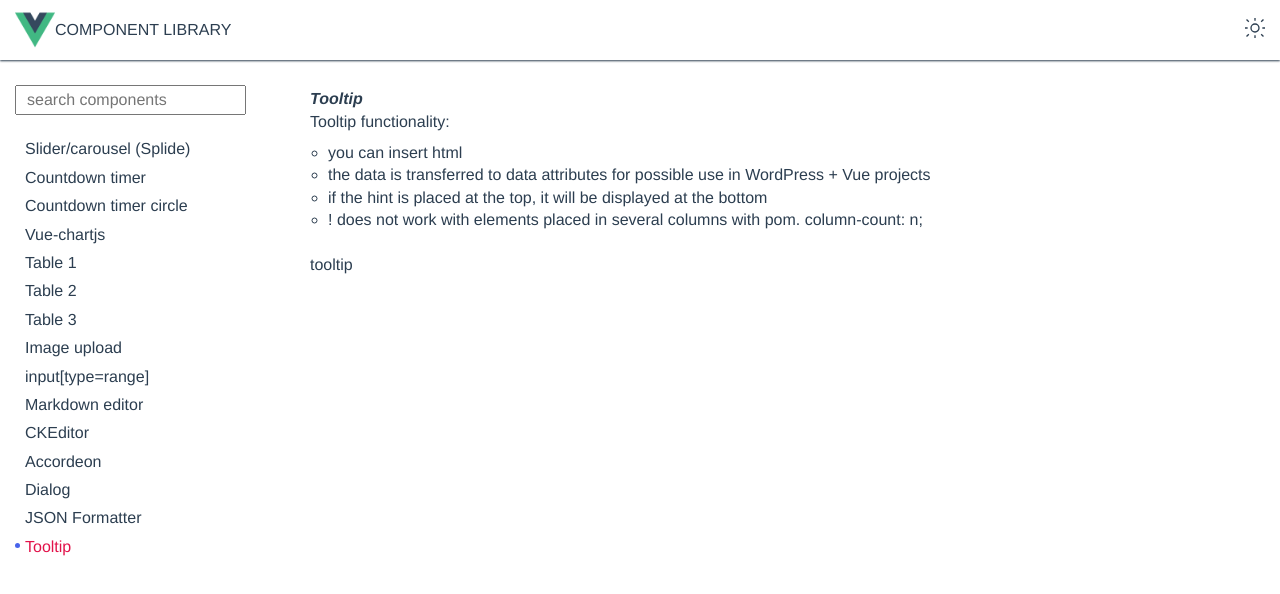
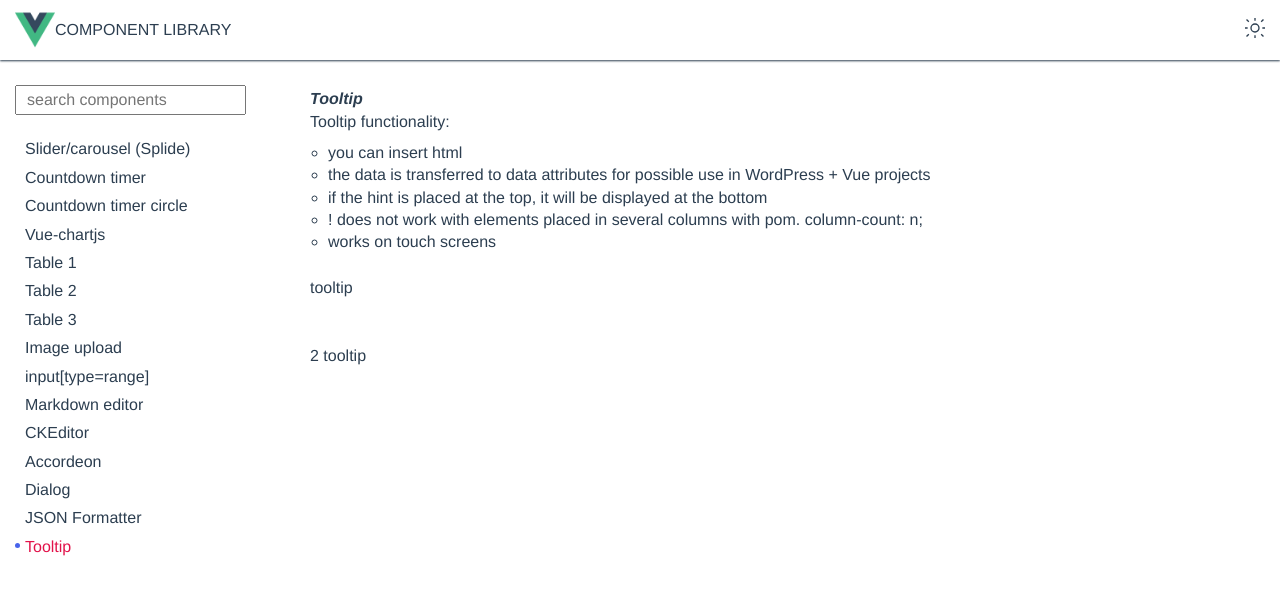
Before and after one commit to StadnikAndrey/component-library, a Vue app: page /tooltip in a window 1280 px wide. Shown: the top 594 px of the page. Built offline with nearby package versions, Linux system fonts and the light colour scheme.

Commit message:
fix tooltip for touch

```diff
--- a/src/views/TooltipView.vue
+++ b/src/views/TooltipView.vue
@@ -15,16 +15,25 @@
         ! does not work with elements placed in several columns with pom.
         column-count: n;
       </li>
+      <li>works on touch screens</li>
     </ul>
   </div>
 
   <div class="tooltip-view">
     <div
       class="tooltip-view__item"
-      @mouseenter="tooltip($event)"
+      @pointerenter="tooltip($event)"
       data-tooltip="text tooltip"
     >
-     <span>tooltip</span>
+      <span>tooltip</span>
+    </div>
+
+     <div
+      class="tooltip-view__item"
+      @pointerenter="tooltip($event)"
+      data-tooltip="2 text tooltip"
+    >
+      <span>2 tooltip</span>
     </div>
   </div>
 </template>
@@ -34,6 +43,7 @@ export default {
   name: "Tooltip",
   methods: {
     tooltip(e) {
+      let touchDevice = "ontouchstart" in document.documentElement;
       let tooltipElem;
       let coords;
       let top;
@@ -49,7 +59,7 @@ export default {
         e.target.append(tooltipElem);
         coords = e.target.getBoundingClientRect();
 
-        tooltipElem.style.maxWidth = e.target.offsetWidth - 15 + "px";
+        tooltipElem.style.maxWidth = e.target.offsetWidth + "px";
         top = -tooltipElem.offsetHeight - 5;
         // if the hint is placed at the top, it will be displayed at the bottom
         if (coords.top < tooltipElem.offsetHeight) {
@@ -58,20 +68,26 @@ export default {
         tooltipElem.style.left = 5 + "px";
         tooltipElem.style.top = top + "px";
       }
+      if (!touchDevice) {
+        e.target.addEventListener("pointerleave", removeTooltip);
+      }
+      if (tooltipElem && !touchDevice) {
+        tooltipElem.addEventListener("pointerenter", removeTooltip);
+      }
+      if (touchDevice && tooltipElem) {
+        document.documentElement.addEventListener("pointerenter", removeTooltip);
+      }
 
-      e.target.addEventListener("mouseleave", function (e) {
+      function removeTooltip() {
+        console.log(tooltipElem);
         if (tooltipElem) {
           tooltipElem.remove();
           tooltipElem = null;
           of = true;
+        } else {
+          document.documentElement.removeEventListener("pointerenter", removeTooltip);
+          e.target.removeEventListener("pointerleave", removeTooltip);
         }
-      });
-      if (tooltipElem) {
-        tooltipElem.addEventListener("mouseenter", function (e) {
-          tooltipElem.remove();
-          tooltipElem = null;
-          of = true;
-        });
       }
     },
   },
@@ -82,6 +98,8 @@ export default {
   height: 150vh;
   &__item {
     position: relative;
+    max-width: 200px;
+    margin-bottom: 50px;
   }
 }
 
```
Also changed, not shown: YY_components_for_library.txt.
